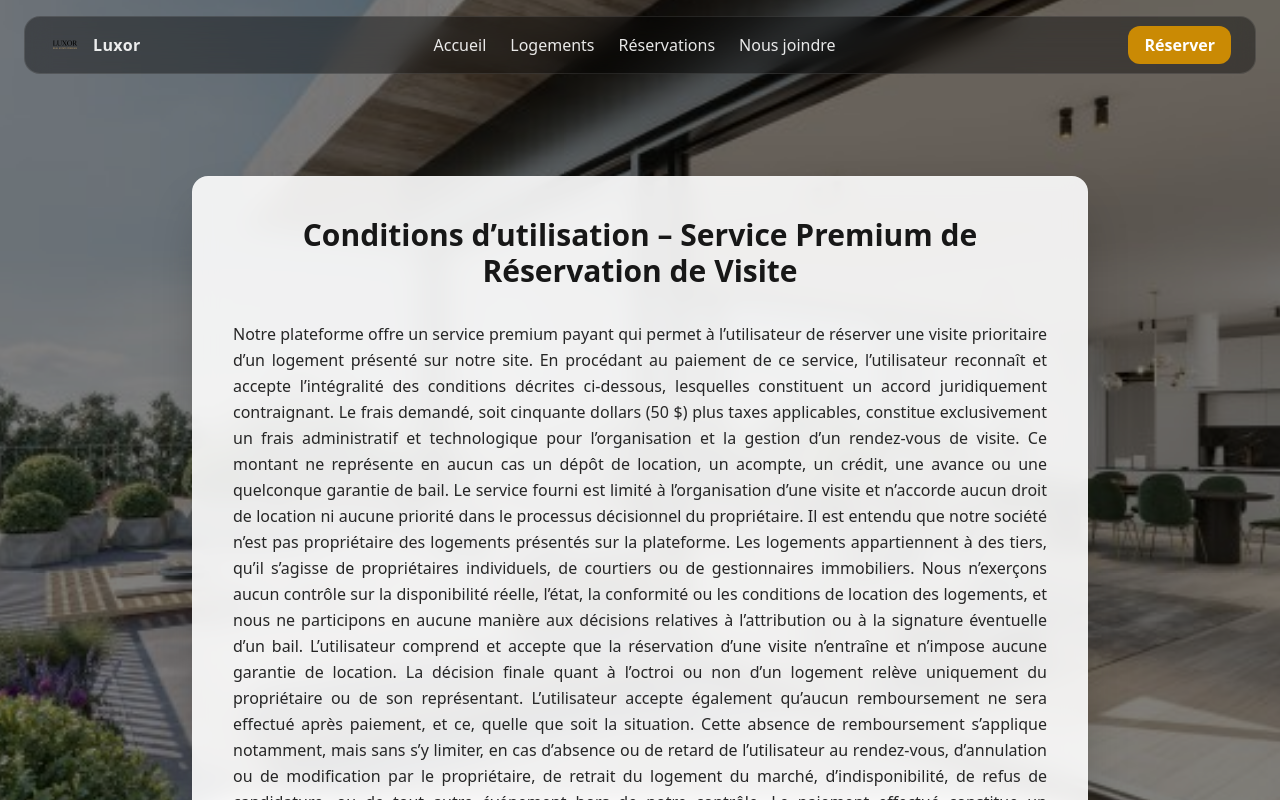
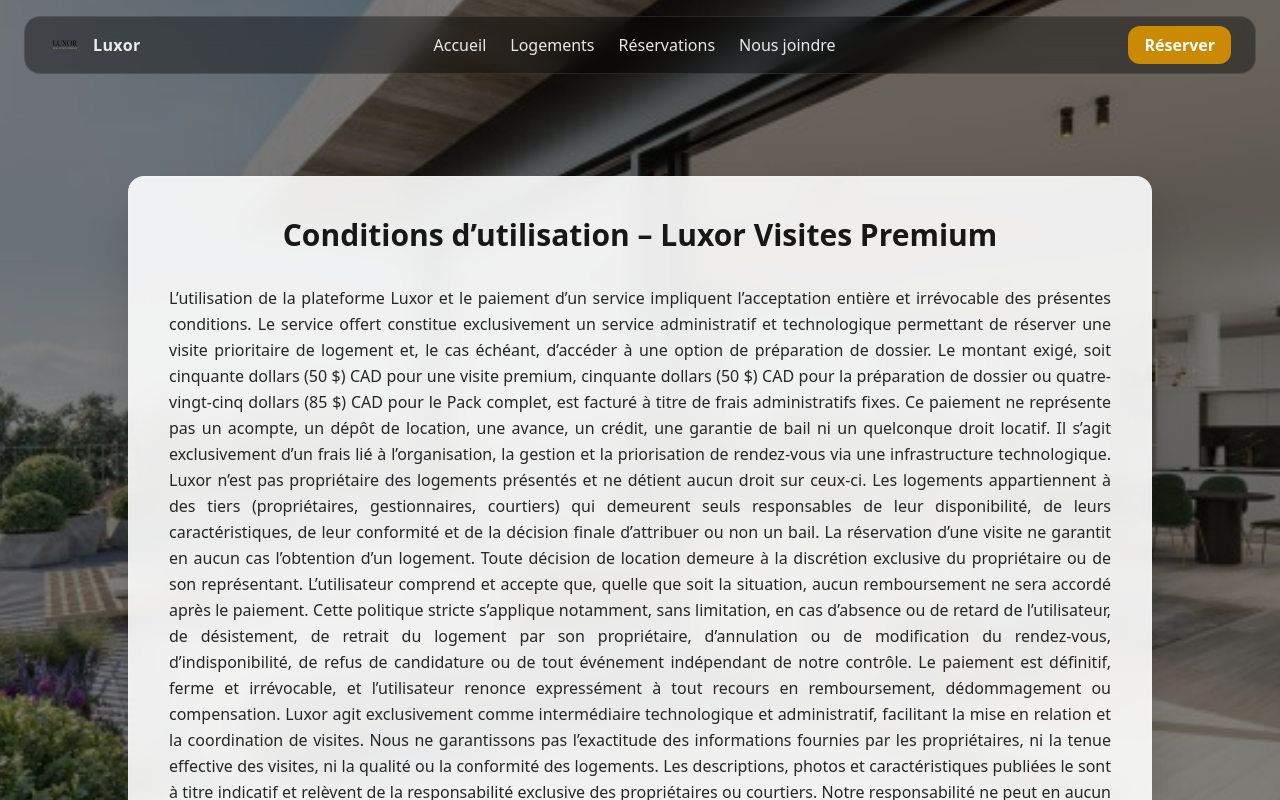
Before and after one commit to contact971/visite-premium, a Next.js app: page /conditions in a window 1280 px wide. Shown: the top 800 px of the page. Built offline with nearby package versions, Linux system fonts and the light colour scheme.

Commit message:
Mise à jour: ajout des lofts étudiants, badges, conditions et politique de confidentialité

```diff
--- a/src/app/conditions/page.tsx
+++ b/src/app/conditions/page.tsx
@@ -6,7 +6,7 @@
 export default function ConditionsPage() {
   return (
     <main className="min-h-screen py-20 px-6">
-      <div className="max-w-4xl mx-auto">
+      <div className="max-w-5xl mx-auto">
         <motion.div
           className="bg-white/90 backdrop-blur-md rounded-2xl shadow-2xl p-10 leading-relaxed text-neutral-800 text-justify border border-white/10"
           initial={{ opacity: 0, y: 30 }}
@@ -14,79 +14,69 @@
           transition={{ duration: 0.8 }}
         >
           <h1 className="text-3xl font-bold text-center mb-8 text-neutral-900">
-            Conditions d’utilisation – Service Premium de Réservation de Visite
+            Conditions d’utilisation – Luxor Visites Premium
           </h1>
 
-          <p className="whitespace-pre-line">
-            Notre plateforme offre un service premium payant qui permet à
-            l’utilisateur de réserver une visite prioritaire d’un logement
-            présenté sur notre site. En procédant au paiement de ce service,
-            l’utilisateur reconnaît et accepte l’intégralité des conditions
-            décrites ci-dessous, lesquelles constituent un accord juridiquement
-            contraignant. Le frais demandé, soit cinquante dollars (50 $) plus
-            taxes applicables, constitue exclusivement un frais administratif et
-            technologique pour l’organisation et la gestion d’un rendez-vous de
-            visite. Ce montant ne représente en aucun cas un dépôt de location,
-            un acompte, un crédit, une avance ou une quelconque garantie de
-            bail. Le service fourni est limité à l’organisation d’une visite et
-            n’accorde aucun droit de location ni aucune priorité dans le
-            processus décisionnel du propriétaire.
-
-            Il est entendu que notre société n’est pas propriétaire des
-            logements présentés sur la plateforme. Les logements appartiennent à
-            des tiers, qu’il s’agisse de propriétaires individuels, de courtiers
-            ou de gestionnaires immobiliers. Nous n’exerçons aucun contrôle sur
-            la disponibilité réelle, l’état, la conformité ou les conditions de
-            location des logements, et nous ne participons en aucune manière aux
-            décisions relatives à l’attribution ou à la signature éventuelle
-            d’un bail. L’utilisateur comprend et accepte que la réservation
-            d’une visite n’entraîne et n’impose aucune garantie de location. La
-            décision finale quant à l’octroi ou non d’un logement relève
-            uniquement du propriétaire ou de son représentant.
-
-            L’utilisateur accepte également qu’aucun remboursement ne sera
-            effectué après paiement, et ce, quelle que soit la situation. Cette
-            absence de remboursement s’applique notamment, mais sans s’y
-            limiter, en cas d’absence ou de retard de l’utilisateur au
-            rendez-vous, d’annulation ou de modification par le propriétaire, de
-            retrait du logement du marché, d’indisponibilité, de refus de
-            candidature, ou de tout autre événement hors de notre contrôle. Le
-            paiement effectué constitue un engagement ferme et irrévocable de la
-            part de l’utilisateur, et celui-ci renonce expressément à tout
-            recours visant à obtenir un remboursement, un dédommagement ou une
-            compensation.
-
-            Notre rôle se limite exclusivement à une fonction d’intermédiaire
-            technologique facilitant la mise en relation et l’organisation des
-            visites. Nous ne garantissons pas l’exactitude ou l’exhaustivité des
+          <p>
+            L’utilisation de la plateforme Luxor et le paiement d’un service
+            impliquent l’acceptation entière et irrévocable des présentes
+            conditions. Le service offert constitue exclusivement un service
+            administratif et technologique permettant de réserver une visite
+            prioritaire de logement et, le cas échéant, d’accéder à une option
+            de préparation de dossier. Le montant exigé, soit cinquante dollars
+            (50 $) CAD pour une visite premium, cinquante dollars (50 $) CAD
+            pour la préparation de dossier ou quatre-vingt-cinq dollars (85 $)
+            CAD pour le Pack complet, est facturé à titre de frais
+            administratifs fixes. Ce paiement ne représente pas un acompte, un
+            dépôt de location, une avance, un crédit, une garantie de bail ni un
+            quelconque droit locatif. Il s’agit exclusivement d’un frais lié à
+            l’organisation, la gestion et la priorisation de rendez-vous via une
+            infrastructure technologique. Luxor n’est pas propriétaire des
+            logements présentés et ne détient aucun droit sur ceux-ci. Les
+            logements appartiennent à des tiers (propriétaires, gestionnaires,
+            courtiers) qui demeurent seuls responsables de leur disponibilité, de
+            leurs caractéristiques, de leur conformité et de la décision finale
+            d’attribuer ou non un bail. La réservation d’une visite ne garantit
+            en aucun cas l’obtention d’un logement. Toute décision de location
+            demeure à la discrétion exclusive du propriétaire ou de son
+            représentant. L’utilisateur comprend et accepte que, quelle que soit
+            la situation, aucun remboursement ne sera accordé après le paiement.
+            Cette politique stricte s’applique notamment, sans limitation, en
+            cas d’absence ou de retard de l’utilisateur, de désistement, de
+            retrait du logement par son propriétaire, d’annulation ou de
+            modification du rendez-vous, d’indisponibilité, de refus de
+            candidature ou de tout événement indépendant de notre contrôle. Le
+            paiement est définitif, ferme et irrévocable, et l’utilisateur
+            renonce expressément à tout recours en remboursement, dédommagement
+            ou compensation. Luxor agit exclusivement comme intermédiaire
+            technologique et administratif, facilitant la mise en relation et la
+            coordination de visites. Nous ne garantissons pas l’exactitude des
             informations fournies par les propriétaires, ni la tenue effective
-            des visites, ni la qualité ou la conformité des logements.
-            L’utilisateur reconnaît que toute information concernant un logement
-            est transmise à titre indicatif et sous la responsabilité exclusive
-            du propriétaire ou de son représentant. En aucun cas, notre
-            responsabilité ne saurait être engagée pour des frais engagés par
-            l’utilisateur, des déplacements inutiles, des pertes de temps, des
-            désagréments, ou encore des dommages directs, indirects ou
-            consécutifs résultant de l’utilisation de notre service ou de
-            l’annulation ou modification d’une visite.
-
-            Nous déclarons expressément ne pas être courtiers immobiliers au
+            des visites, ni la qualité ou la conformité des logements. Les
+            descriptions, photos et caractéristiques publiées le sont à titre
+            indicatif et relèvent de la responsabilité exclusive des
+            propriétaires ou courtiers. Notre responsabilité ne peut en aucun
+            cas être engagée pour des frais, déplacements, pertes de temps,
+            désagréments, dommages matériels, moraux, directs ou indirects
+            découlant de l’utilisation de notre service, de l’annulation ou du
+            report d’une visite. Nous ne sommes pas courtiers immobiliers au
             sens de l’Organisme d’autoréglementation du courtage immobilier du
-            Québec (OACIQ). Notre service n’est pas une agence immobilière, ne
-            constitue pas une activité de courtage, et ne confère aucune
-            garantie de bail ni aucun droit locatif. Le service est fourni tel
-            quel (“as is”), sans garantie d’aucune nature, qu’elle soit expresse
-            ou implicite.
-
-            En procédant au paiement et à l’utilisation de notre plateforme,
-            l’utilisateur confirme avoir lu, compris et accepté toutes les
-            dispositions des présentes conditions, lesquelles s’appliquent
-            intégralement et sans restriction. L’utilisateur reconnaît qu’il
-            s’agit d’un service administratif et technologique distinct,
-            indépendant de toute décision de location, et accepte que la
-            responsabilité finale relative à la disponibilité, la location et la
-            conclusion éventuelle d’un bail appartienne exclusivement au
-            propriétaire ou à son représentant.
+            Québec (OACIQ). Notre plateforme n’est pas une agence immobilière,
+            n’exerce pas d’activités de courtage et n’accorde aucune garantie de
+            bail ni droit locatif. Le service est fourni tel quel (“as is”),
+            sans garantie expresse ou implicite de disponibilité, de qualité,
+            d’adéquation ou de résultat. Les paiements sont traités via la
+            solution Stripe, conforme aux normes PCI DSS et reconnue
+            internationalement pour la sécurité des transactions. Luxor n’a
+            jamais accès directement aux données bancaires des utilisateurs. En
+            procédant au paiement et à la réservation, l’utilisateur confirme
+            avoir lu, compris et accepté intégralement les présentes conditions,
+            reconnaît que le service est indépendant de toute décision de
+            location et accepte que toute responsabilité finale quant à la
+            disponibilité, l’octroi et la conclusion d’un bail appartienne
+            exclusivement au propriétaire ou à son représentant. Toute
+            utilisation du service vaut acceptation explicite des présentes
+            conditions sans restriction.
           </p>
         </motion.div>
       </div>
--- a/src/app/logements/[id]/page.tsx
+++ b/src/app/logements/[id]/page.tsx
@@ -21,13 +21,23 @@
   return (
     <main className="relative min-h-screen">
       <div className="relative z-10">
-        {/* Cover immersive */}
+        {/* Cover immersive avec watermark */}
         <section className="relative w-full h-[65vh]">
+          <div className="relative w-full h-full">
             <img
               src={logement.cover}
               alt={`${logement.titre} – couverture`}
               className="w-full h-full object-cover"
             />
+            {/* Watermark */}
+            <div className="absolute inset-0 flex items-center justify-center">
+              <img
+                src="/logo.png"
+                alt="Luxor watermark"
+                className="opacity-20 w-2/3 max-w-md pointer-events-none select-none"
+              />
+            </div>
+          </div>
           <div className="absolute inset-0 bg-black/40 flex flex-col items-center justify-center text-center px-4">
             <h1 className="text-4xl md:text-5xl font-bold text-white drop-shadow-lg mb-4">
               {logement.titre}
@@ -45,12 +55,21 @@
             <section>
               <div className="grid grid-cols-1 sm:grid-cols-2 lg:grid-cols-4 gap-4">
                 {galleryImages.slice(0, 4).map((src, i) => (
+                  <div key={i} className="relative">
                     <img
-                    key={i}
                       src={src}
                       alt={`${logement.titre} – photo ${i + 1}`}
                       className="w-full h-64 object-cover rounded-xl shadow-md"
                     />
+                    {/* Watermark */}
+                    <div className="absolute inset-0 flex items-center justify-center">
+                      <img
+                        src="/logo.png"
+                        alt="Luxor watermark"
+                        className="opacity-15 w-1/2 pointer-events-none select-none"
+                      />
+                    </div>
+                  </div>
                 ))}
               </div>
               {galleryImages.length > 4 && (
@@ -131,7 +150,6 @@
             exit={{ opacity: 0 }}
             className="fixed inset-0 z-50 flex flex-col items-center overflow-y-auto p-6"
           >
-            {/* Fond repris du layout */}
             <div className="absolute inset-0">
               <img
                 src="/images/background.jpg"
@@ -150,12 +168,21 @@
 
             <div className="relative z-10 grid grid-cols-1 sm:grid-cols-2 lg:grid-cols-3 gap-4 w-full max-w-6xl">
               {galleryImages.map((src, i) => (
+                <div key={i} className="relative">
                   <img
-                  key={i}
                     src={src}
                     alt={`${logement.titre} – photo ${i + 1}`}
                     className="w-full h-72 object-cover rounded-xl shadow"
                   />
+                  {/* Watermark */}
+                  <div className="absolute inset-0 flex items-center justify-center">
+                    <img
+                      src="/logo.png"
+                      alt="Luxor watermark"
+                      className="opacity-15 w-2/3 max-w-sm pointer-events-none select-none"
+                    />
+                  </div>
+                </div>
               ))}
             </div>
           </motion.div>
--- a/src/app/page.tsx
+++ b/src/app/page.tsx
@@ -205,9 +205,9 @@
 
         <div className="max-w-6xl mx-auto grid md:grid-cols-3 gap-6">
           {[
-            { name: "Camille", text: "Prise de rendez-vous hyper rapide, service nickel. J’ai eu mon créneau le lendemain !" },
+            { name: "Camille", text: "Prise de rendez-vous hyper rapide, service insane. J’ai eu mon rendez-vous le lendemain !" },
             { name: "Jordan", text: "Le pack à 85 $ vaut le coup. Dossier prêt, visite prioritaire — tout s’est enchaîné." },
-            { name: "Sarah", text: "Très pro et simple. Je recommande pour accélérer sa recherche de logement à Montréal." },
+            { name: "Sarah", text: "Très pro et simple. Je recommande pour closer sa recherche de logement à Montréal." },
           ].map((t, i) => (
             <motion.div
               key={i}
```
Lines whose indentation alone changed are shown as unchanged.
